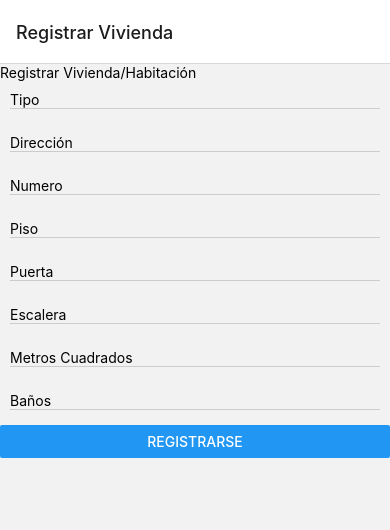
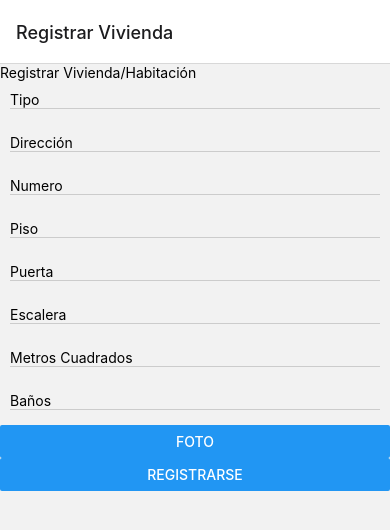
Before and after one commit to ripollvictor/room-for-you, a React Native app: screen / in a window 390 px wide. Shown: the top 530 px of the page. Built offline with nearby package versions, Linux system fonts and the light colour scheme.

Commit message:
permisos acceder galeria

```diff
--- a/app.json
+++ b/app.json
@@ -23,7 +23,12 @@
       "adaptiveIcon": {
         "foregroundImage": "./assets/adaptive-icon.png",
         "backgroundColor": "#FFFFFF"
-      }
+      },
+      "permissions": [
+        "CAMERA_ROLL",
+        "READ_EXTERNAL_STORAGE",
+        "WRITE_EXTERNAL_STORAGE"
+      ]
     },
     "web": {
       "favicon": "./assets/favicon.png"
--- a/package.json
+++ b/package.json
@@ -13,12 +13,16 @@
     "@react-navigation/native-stack": "^6.2.2",
     "@react-navigation/stack": "^6.0.10",
     "expo": "~42.0.1",
+    "expo-image-picker": "~10.2.2",
+    "expo-permissions": "~12.1.1",
     "expo-status-bar": "~1.0.4",
     "firebase": "^9.1.2",
     "react": "16.13.1",
     "react-datepicker": "^4.2.1",
     "react-dom": "16.13.1",
     "react-native": "https://github.com/expo/react-native/archive/sdk-42.0.0.tar.gz",
+    "react-native-elements": "^3.4.2",
+    "react-native-imagepicker": "^2.0.0",
     "react-native-safe-area-context": "3.2.0",
     "react-native-screens": "~3.4.0",
     "react-native-web": "~0.13.12"
--- a/screens/RegistrarViviendaScreen.js
+++ b/screens/RegistrarViviendaScreen.js
@@ -1,5 +1,9 @@
 import React, { useState } from "react";
-import { View, Text, TextInput, Button, ScrollView, StyleSheet } from "react-native";
+import * as Permissions from 'expo-permissions'
+import * as ImagePicker from 'expo-image-picker'
+import { View, Text, TextInput, Button, ScrollView, StyleSheet, Alert} from "react-native";
+import {} from "react-native-imagepicker"
+import {Icon, Avatar} from "react-native-elements";
 import '../clases/usuario'
 //import {anadirusuario} from'../database/pruebas'
 import '../database/pruebas'
@@ -7,8 +11,11 @@ import firebase from '../database/firebase'
 import { getFirestore, collection, getDocs,doc, addDoc } from 'firebase/firestore/lite';
 import { crearpersona } from "../clases/usuario";
 import { anadirusuario } from "../database/pruebas";
+import {map, size} from "lodash"
 
 const db = firebase.db;
+
+
 
 
 const RegistrarViviendaScreen = () => {
@@ -23,7 +30,129 @@ const RegistrarViviendaScreen = () => {
         puerta: ""
     });
 
-    const handleChangeText = (name, value) => {
+    var img = new Image();
+
+   const selectFile = () => {
+
+        var options = {
+
+          title: 'Select Image',
+
+          customButtons: [
+
+            {
+
+              name: 'customOptionKey',
+
+              title: 'Choose file from Custom Option'
+
+            },
+
+          ],
+
+          storageOptions: {
+
+            skipBackup: true,
+
+            path: 'images',
+
+          },
+
+        };
+
+        ImagePicker.launchImageLibraryAsync(options, res => {
+            console.log('Response = ', res);
+
+            if (res.didCancel) {
+
+              console.log('User cancelled image picker');
+
+            } else if (res.error) {
+
+              console.log('ImagePicker Error: ', res.error);
+
+            } else if (res.customButton) {
+
+              console.log('User tapped custom button: ', res.customButton);
+
+              alert(res.customButton);
+
+            } else {
+
+              let source = res;
+
+              this.setState({
+
+                resourcePath: source,
+
+              });
+
+              img.src(source)
+
+            }
+
+          });
+
+      };
+
+    // const selecImagenGaleria = async(array) => {
+    //     const respuesta = {status: false, image: null}
+    //     const resultPermisos = await Permissions.askAsync(Permissions.CAMERA)
+    //     if (resultPermisos.status == "denied"){
+    //         alert("Debes dar acceso a la galería para poder subir imágenes")
+    //         return respuesta
+    //     }
+    //     const result = await ImagePicker.launchImageLibraryAsync({
+    //         allowsEditing: true,
+    //         aspect: array
+    //     })
+    //     if(result.cancelled) {return respuesta}
+    //     respuesta.status = true
+    //     respuesta.image = result.uri
+    //     return respuesta
+    // }
+
+    // const [imagenesSeleccionadas, setImagenesSeleccionadas] = useState([])
+
+    // function SubirImagen ({imagenesSeleccionadas, setImagenesSeleccionadas}) {
+    //     const selecImagen = async() => {
+    //         const respuesta = await selecImagenGaleria([4,4])
+    //         if(respuesta.status == false) {
+    //             alert('No has seleccionado ninguna imagen')
+    //             return
+    //         }
+    //         setImagenesSeleccionadas([...imagenesSeleccionadas, respuesta.image])
+    //     }
+    //     return(
+    //         <ScrollView horizontal>
+    //             {
+    //                 size(imagenesSeleccionadas) < 10 && (
+    //                     <Icon
+    //                          style={styles.selecionarImagen}
+    //                          tipo="material-community"
+    //                          name="camera"
+    //                          onPress={selecImagen}
+    //                          >
+    //                     </Icon>
+    //                 )
+    //             }
+    //             {
+    //                 map(imagenesSeleccionadas, (imagenPiso, index) => (
+    //                     <Avatar
+    //                         style={styles.selecionarImagen}
+    //                         key={index}
+    //                         source={{uri: imagenPiso}}
+    //                     />
+    //                 )
+    //                 )
+    //             }
+
+
+    //         </ScrollView>
+    //     )
+    // }
+
+    function handleChangeText(name, value) {
         setState({ ...state, [name]: value });
     }
 
@@ -82,6 +211,18 @@ const RegistrarViviendaScreen = () => {
                 <TextInput placeholder="Baños"
                     onChangeText={(value => handleChangeText("banos", value))} />
             </View>
+
+            {/* <SubirImagen
+                setImagenesSeleccionadas={setImagenesSeleccionadas}
+                imagenesSeleccionadas={imagenesSeleccionadas}
+                onPress={SubirImagen}
+            /> */}
+            <View>
+                <Button title="Foto" onPress={() => selectFile()} />
+            </View>
+            <View>
+
+            </View>
             <View>
                 <Button title="Registrarse" onPress={() => RegisterVivienda()} />
             </View>
@@ -114,7 +255,14 @@ const styles = StyleSheet.create({
         marginBottom: 15,
         borderBottomWidth: 1,
         borderBottomColor: '#cccccc'
+    },
+    selecionarImagen: {
+        height: 70,
+        width: 79,
+        alignItems: "center",
+        justifyContent: "center"
     }
+
 
 })
 
```
Also changed, not shown: 1 other file (tests, documents, lock files or other folders).
